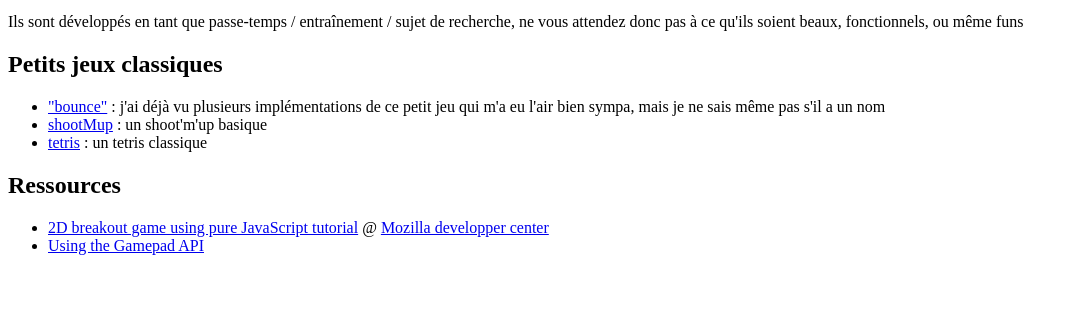
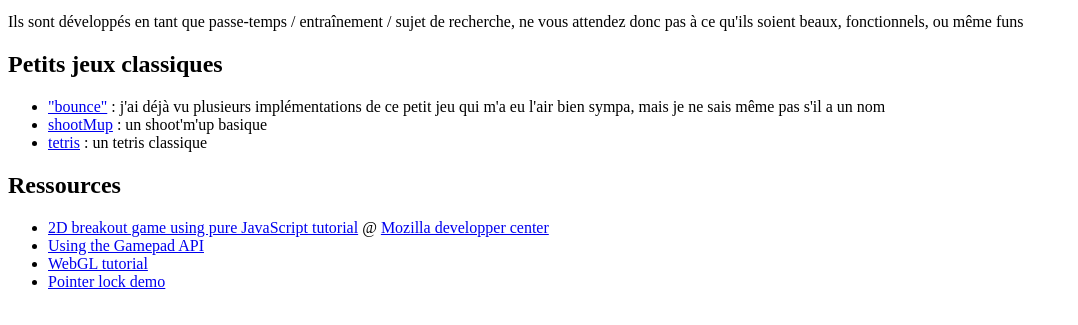
Before and after one commit to spider312/gameLab, a plain HTML site: page index.htm in a window 1280 px wide. Shown: the part 101-426 px from the top of the page, without its empty margins (0-1078 px from the left). Drawn offline with Linux system fonts and the light colour scheme.

Commit message:
Closing some tabs

```diff
--- a/index.htm
+++ b/index.htm
@@ -22,6 +22,8 @@
   <ul>
    <li><a href="https://developer.mozilla.org/en-US/docs/Games/Tutorials/2D_Breakout_game_pure_JavaScript">2D breakout game using pure JavaScript tutorial</a> @ <a href="https://developer.mozilla.org">Mozilla  developper center</a></li>
    <li><a href="https://developer.mozilla.org/en-US/docs/Web/API/Gamepad_API/Using_the_Gamepad_API">Using the Gamepad API</a></li>
+   <li><a href="https://developer.mozilla.org/en-US/docs/Web/API/WebGL_API/Tutorial">WebGL tutorial</a></li>
+   <li><a href="https://mdn.github.io/dom-examples/pointer-lock/">Pointer lock demo</a></li>
   </ul>
 
  </body>
```
